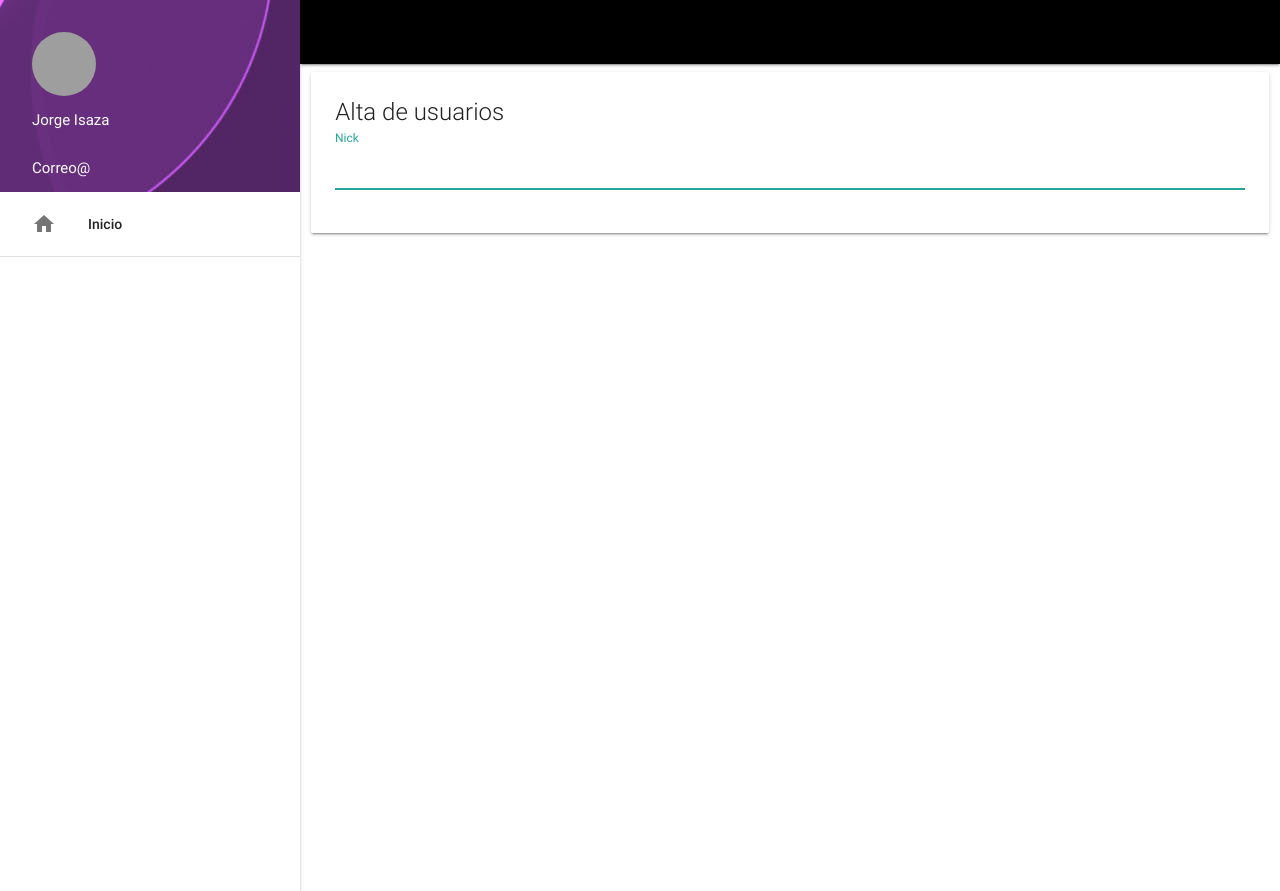
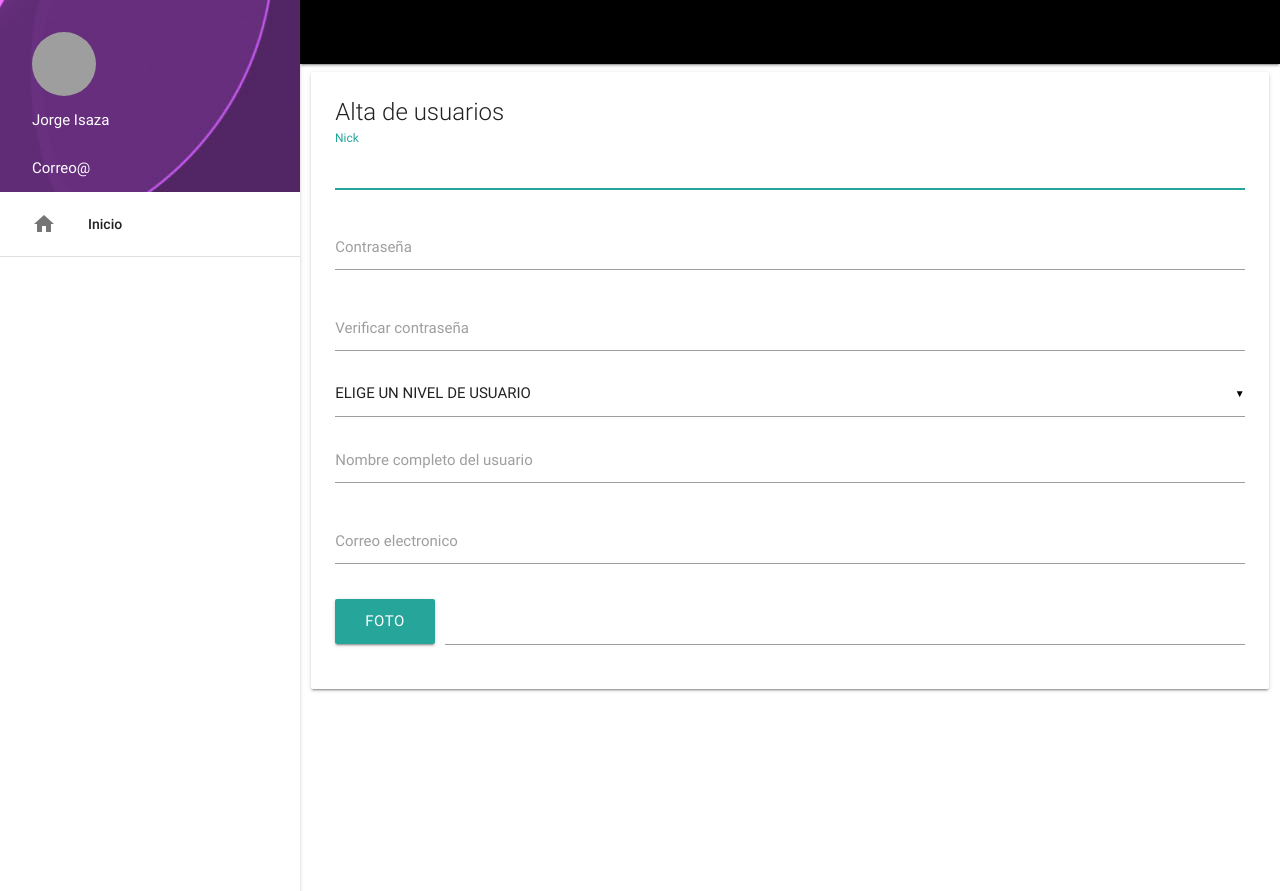
Before and after one commit to george39/APLICACIONWEB, a PHP site: page / in a window 1280 px wide. Shown: the top 891 px of the page. Run offline with PHP 8.4, Linux system fonts and the light colour scheme; grey boxes are pictures that could not be loaded.

Commit message:
validar contraseña, seleccionar nivel de usuario, boton subir foto

```diff
--- a/extend/scripts.php
+++ b/extend/scripts.php
@@ -10,6 +10,7 @@
 
 <script>
 	$('.button-collpase').sideNav();/*1.5 para que funcione el menu en celulares */
+	$('select').material_select();  /*2.5 inicializa el select de seleccionar el nivel de usuarios se vea */
 
 	function may(obj, id){ /*2.1 para convertir minusculas a mayusculas */
 	obj = obj.toUpperCase();
--- a/usuarios/index.php
+++ b/usuarios/index.php
@@ -19,6 +19,47 @@
 
 					<!--2.3 validar si el usuario existe en la bd -->
 					<div class="validacion"></div>
+
+					<!-- para ingresar contraseña -->
+					<div class="input-field">
+						<input type="password" name="pass1" title="CONTRASEÑA CON NUMEROS, LETRAS MAYUSCULAS Y MINUSCULAS ENTRE 8 Y 15 CARACTERES" pattern="[A-Za-z0-9]{8,15}" id="pas1" required>
+						<label for="pass1">Contraseña</label>
+					</div>
+
+					<!--2.5 para verificar contraseña -->
+					<div class="input-field">
+						<input type="password" name="pass1" title="CONTRASEÑA CON NUMEROS, LETRAS MAYUSCULAS Y MINUSCULAS ENTRE 8 Y 15 CARACTERES" pattern="[A-Za-z0-9]{8,15}" id="pass2" required>
+						<label for="pass2">Verificar contraseña</label>
+
+						<!--2.5 para el nivel del usuario -->
+					<select name="nivel" required>
+						<option value="" disabled selected>ELIGE UN NIVEL DE USUARIO</option>
+						<option value="ADMINISTRADOR">ADMINISTRADOR</option>
+						<option value="ASESOR">ASESOR</option>
+					</select>
+
+					<!--2.5 para el nombre de usuario -->
+					<div class="input-field">
+						<input type="text" name="nombre" title="Nombre de usuario" id="nombre" onblur="may(this.value, this.id)" required pattern="[A-Z/s ]+">
+						<label for="nombre">Nombre completo del usuario</label>
+					</div>
+
+					<!--2.5 para el correo de usuario -->
+					<div class="input-field">
+						<input type="email" name="correo" title="Correo electronico" id="correo" >
+						<label for="corre">Correo electronico</label>
+					</div>
+
+					<!--2.5 para la foto del usuario-->
+					<div class="file-field input-field">
+						<div class="btn">
+							<span>Foto</span>
+							<input type="file" name="foto" >
+						</div>
+						<div class="file-path-wrapper">
+							<input class="file-path validate" type="text">
+						</div>
+					</div>
 				</form>
 			</div>
 		</div>
```
